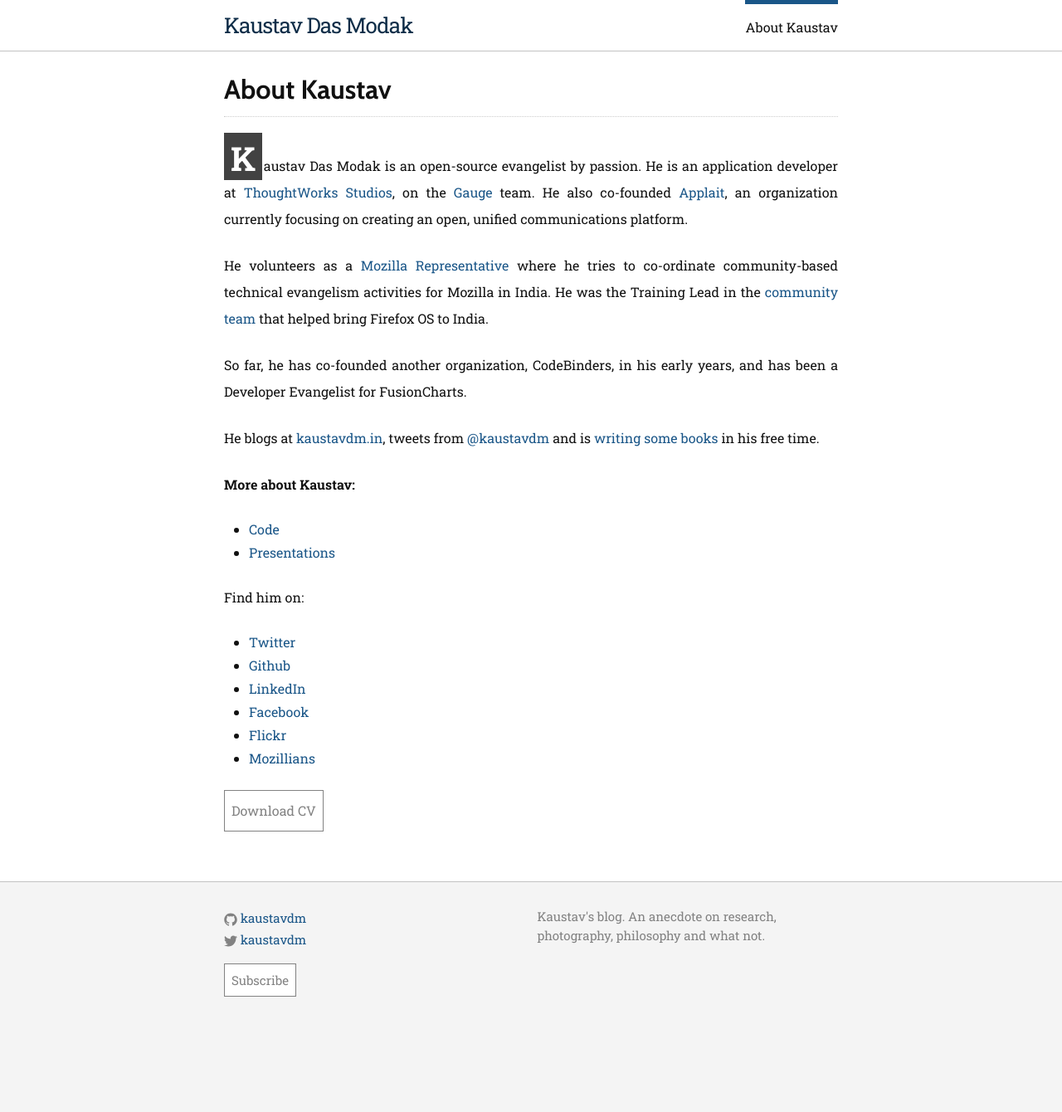
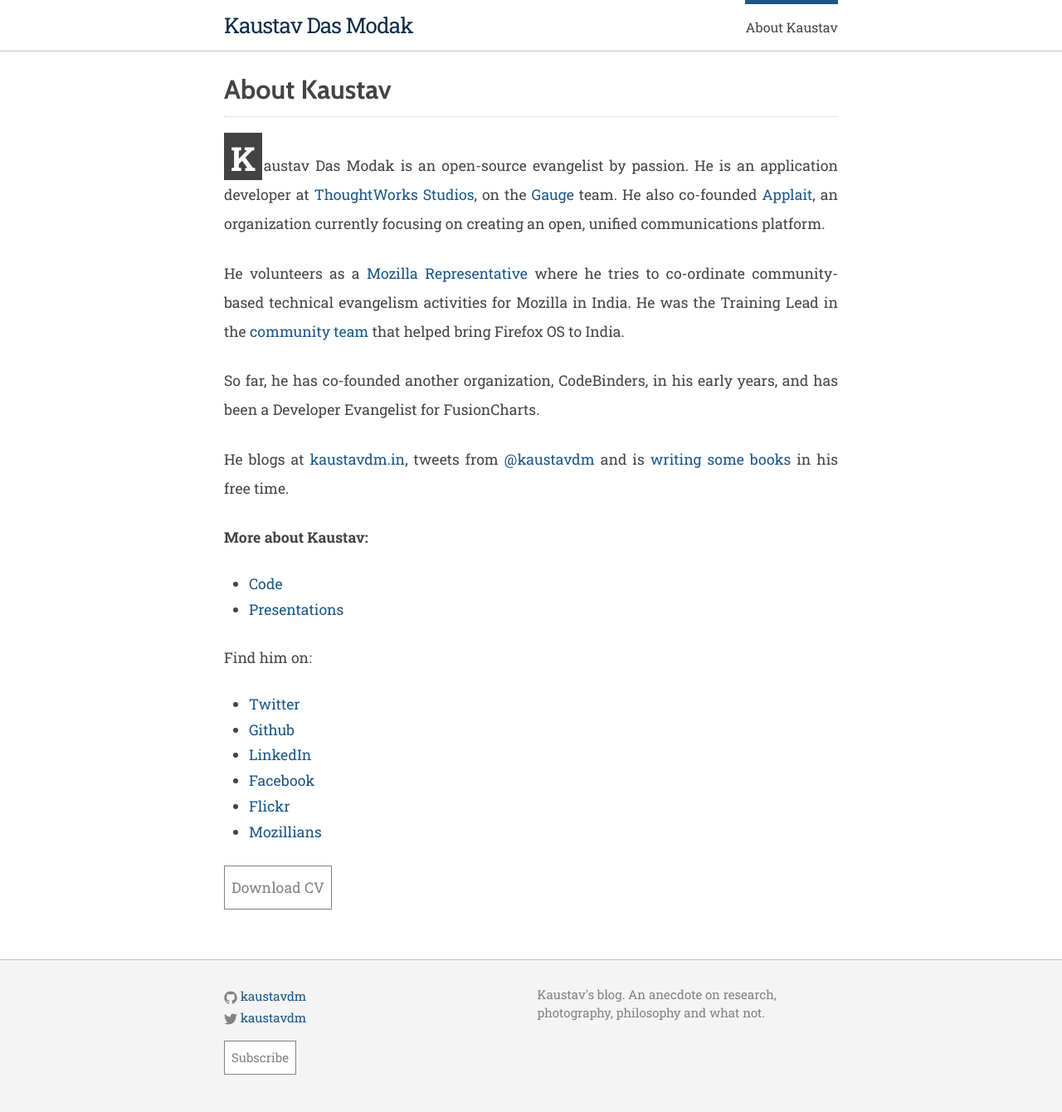
Before and after one commit to kaustavdm/website, a Jekyll site: the page built from about-me/index.md, in a window 1280 px wide. Shown: the whole page at 83% size. Built offline with Jekyll 4.4.1, drawn with Linux system fonts in a browser that asks for light colours; before the commit the page ends 1246 px from its top, so only the background shows below that.

Commit message:
Larger text font with greyish colour
Signed-off-by: Kaustav Das Modak <kaustav.dasmodak@yahoo.co.in>

```diff
--- a/_sass/_layout.scss
+++ b/_sass/_layout.scss
@@ -221,6 +221,7 @@ h1 {
 
 .post-content {
     margin-bottom: $spacing-unit;
+    font-size: 1.1rem;
 
     > p {
         margin-bottom: 1.5rem;
--- a/css/main.scss
+++ b/css/main.scss
@@ -15,7 +15,7 @@ $base-line-height: 1.5;
 
 $spacing-unit:     30px;
 
-$text-color:       #111;
+$text-color:       #454545;
 $background-color-white: #ffffff;
 $background-color-grey: #f4f4f4;
 $brand-color:      #1A5688;
```
